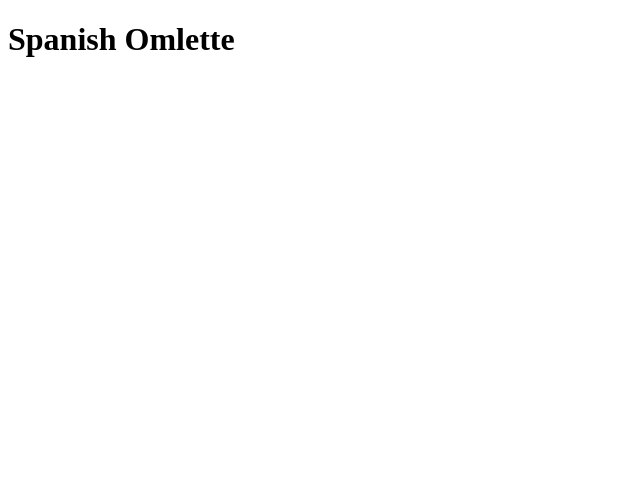
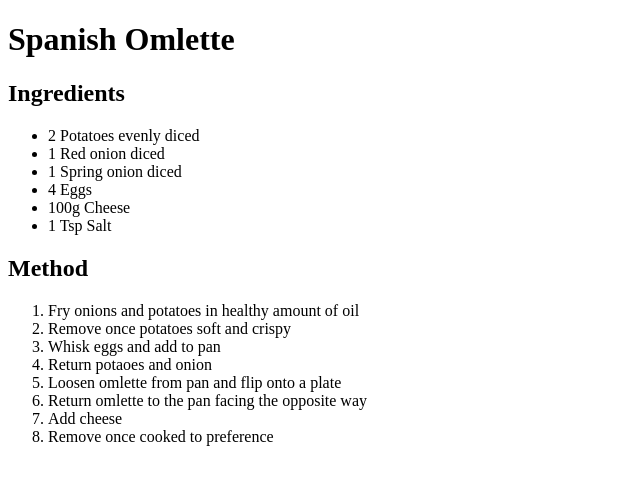
Before and after one commit to eloc777/odin-recipes, a plain HTML site: page recipes/spanishOmlette.html in a window 1280 px wide. Shown: the whole page, without its empty margins (0-640 px from the left). Drawn offline with Linux system fonts and the light colour scheme.

Commit message:
Ingredients and methods added to recipes

```diff
--- a/recipes/spanishOmlette.html
+++ b/recipes/spanishOmlette.html
@@ -3,9 +3,29 @@
 <head>
     <meta charset="UTF-8">
     <meta name="viewport" content="width=device-width, initial-scale=1.0">
-    <title>Document</title>
+    <title>Spannish Omlette</title>
 </head>
 <body>
     <h1>Spanish Omlette</h1>
+    <h2>Ingredients</h2>
+    <ul>
+        <li>2 Potatoes evenly diced</li>
+        <li>1 Red onion diced</li>
+        <li>1 Spring onion diced</li>
+        <li>4 Eggs</li>
+        <li>100g Cheese</li>
+        <li>1 Tsp Salt</li>
+    </ul>
+    <h2>Method</h2>
+    <ol>
+        <li>Fry onions and potatoes in healthy amount of oil</li>
+        <li>Remove once potatoes soft and crispy</li>
+        <li>Whisk eggs and add to pan</li>
+        <li>Return potaoes and onion</li>
+        <li>Loosen omlette from pan and flip onto a plate</li>
+        <li>Return omlette to the pan facing the opposite way</li>
+        <li>Add cheese</li>
+        <li>Remove once cooked to preference</li>
+    </ol>
 </body>
 </html>
```
Also changed, not shown: recipes/bannanaSmooth.html (+15 -1 lines), recipes/chilliconkang.html (+22 -1 lines).
